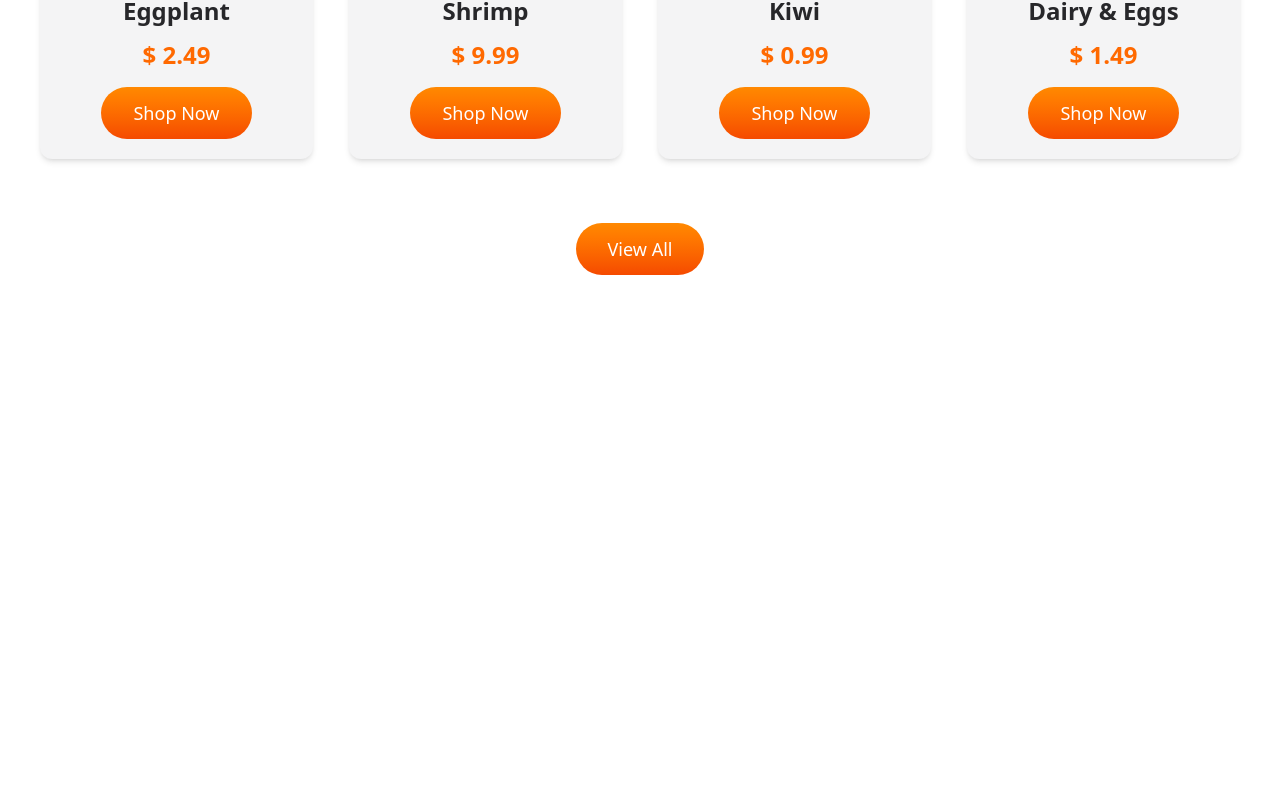
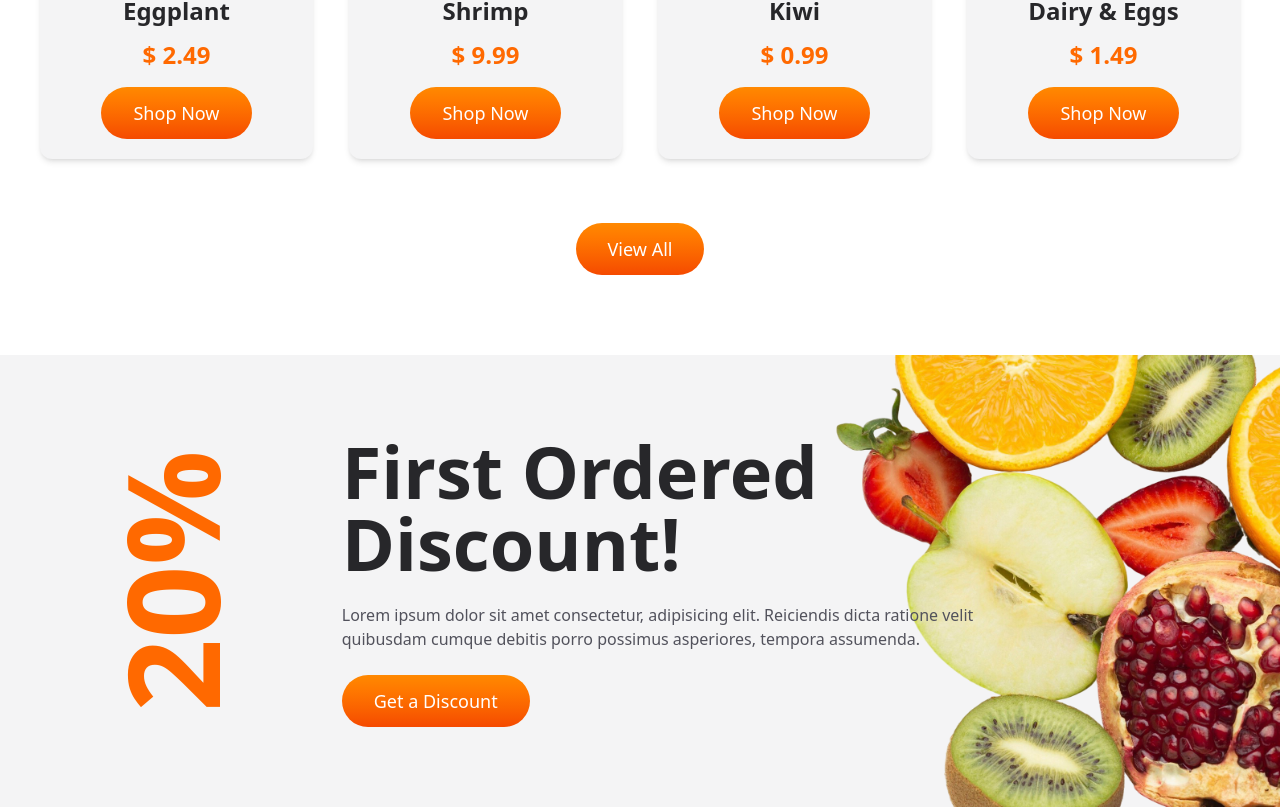
Before and after one commit to siddhugurubhetti8483/React-js-projects, a React (Vite) app in the folder grocify-website/: page / in a window 1280 px wide. Shown: the part 3226-4033 px from the top of the page. Before the commit the page ends 3581 px from the top, so only its background shows below. Built offline with nearby package versions, Linux system fonts and the light colour scheme.

Commit message:
Discount Section Done

```diff
--- /dev/null
+++ b/grocify-website/src/components/Discount/Discount.jsx
@@ -0,0 +1,31 @@
+import React from "react";
+import Button from "../Button/Button";
+import FreshFruits from "../../assets/fresh-fruits.png";
+
+const Discount = () => {
+  return (
+    <section
+      className="bg-zinc-100 bg-none md:bg-no-repeat md:bg-right md:bg-contain"
+      style={{ backgroundImage: `url(${FreshFruits})` }}
+    >
+      <div className="py-8 md:py-20 max-w-[1400px] mx-auto flex lg:flex-row flex-col gap-10 px-6 sm:px-6 md:px-8 lg:px-10">
+        <span className="text-5xl sm:text-6xl md:text-7xl lg:text-9xl font-bold text-orange-500 lg:-rotate-90 h-fit lg:self-center">
+          20%
+        </span>
+        <div className="max-w-[700px] md:text-left">
+          <h3 className="text-4xl lg:text-7xl md:text-5xl sm:text-4xl text-zinc-800 font-bold">
+            First Ordered Discount!
+          </h3>
+          <p className="text-zinc-600 my-6">
+            Lorem ipsum dolor sit amet consectetur, adipisicing elit. Reiciendis
+            dicta ratione velit quibusdam cumque debitis porro possimus
+            asperiores, tempora assumenda.
+          </p>
+          <Button content="Get a Discount" />
+        </div>
+      </div>
+    </section>
+  );
+};
+
+export default Discount;
--- a/grocify-website/src/components/Home/Home.jsx
+++ b/grocify-website/src/components/Home/Home.jsx
@@ -4,6 +4,7 @@ import Hero from "../Hero/Hero";
 import Category from "../Category/Category";
 import Values from "../Values/Values";
 import Products from "../Products/Products";
+import Discount from "../Discount/Discount";
 
 const Home = () => {
   return (
@@ -13,6 +14,7 @@ const Home = () => {
       <Category />
       <Values />
       <Products />
+      <Discount />
     </div>
   );
 };
```
